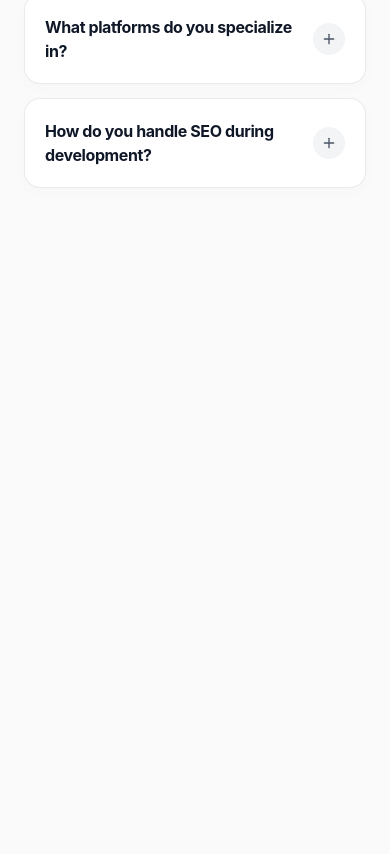
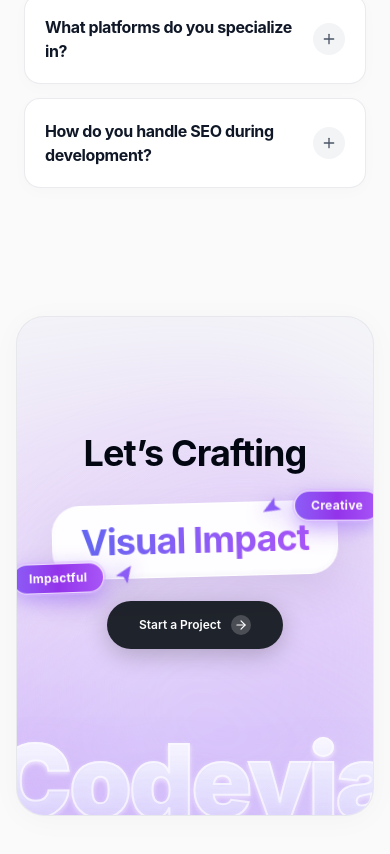
Before and after one commit to AnishDebnath/Codevia-Website, a React (Vite) app: page / in a window 390 px wide. Shown: the part 5888-6742 px from the top of the page. Before the commit the page ends 6156 px from the top, so only its background shows below. Built offline with nearby package versions, Linux system fonts and the light colour scheme.

Commit message:
Add CTA section in home page

```diff
--- a/src/index.css
+++ b/src/index.css
@@ -52,6 +52,38 @@
   animation: float-gentle 3.2s ease-in-out infinite;
 }
 
+@keyframes float-left {
+  0%, 100% {
+    transform: translateY(0px) translateX(0px) rotate(0deg);
+  }
+  33% {
+    transform: translateY(-9px) translateX(-3px) rotate(-1.5deg);
+  }
+  66% {
+    transform: translateY(5px) translateX(2px) rotate(1deg);
+  }
+}
+
+@keyframes float-right {
+  0%, 100% {
+    transform: translateY(0px) translateX(0px) rotate(0deg);
+  }
+  33% {
+    transform: translateY(7px) translateX(3px) rotate(1.5deg);
+  }
+  66% {
+    transform: translateY(-11px) translateX(-2px) rotate(-1deg);
+  }
+}
+
+.animate-float-left {
+  animation: float-left 4.6s ease-in-out infinite;
+}
+
+.animate-float-right {
+  animation: float-right 5.2s ease-in-out infinite;
+}
+
 @keyframes marquee-scroll {
   0% {
     transform: translateX(0%);
--- /dev/null
+++ b/src/pages/Home/CTA.tsx
@@ -0,0 +1,120 @@
+import React from 'react';
+import { ArrowRight } from 'lucide-react';
+
+// ponytail: self-contained CTA matching Hero box container aesthetic with zero extraneous dependencies
+export const CTA: React.FC = () => {
+  const scrollToContact = () => {
+    const el = document.querySelector('#works');
+    if (el) {
+      el.scrollIntoView({ behavior: 'smooth' });
+    }
+  };
+
+  return (
+    <section id="cta" className="py-12 sm:py-16 lg:py-20 w-full flex justify-center select-none">
+      {/* Contained Hero-like Box Container with reduced width */}
+      <div
+        className="relative rounded-[28px] sm:rounded-[36px] lg:rounded-[44px] border border-gray-200/90 bg-[#F4F5F8] shadow-[0_4px_30px_rgba(0,0,0,0.03)] py-14 sm:py-20 lg:py-24 overflow-hidden min-h-[500px] sm:min-h-[550px] lg:min-h-[600px] flex flex-col items-center justify-center text-center"
+        style={{ width: 'min(92vw, 1080px)' }}
+      >
+        {/* Full-width bottom purple/lavender gradient spreading across the whole box */}
+        <div className="absolute inset-x-0 bottom-0 h-[380px] sm:h-[450px] bg-gradient-to-t from-[#C4B5FD]/50 via-[#E9D5FF]/20 to-transparent pointer-events-none rounded-b-[28px] sm:rounded-b-[36px] lg:rounded-b-[44px]" />
+
+        {/* Right-side glowing purple radiant aura */}
+        <div className="absolute -bottom-16 -right-16 w-[700px] h-[500px] bg-gradient-to-tl from-[#A855F7]/40 via-[#C084FC]/30 to-transparent blur-3xl pointer-events-none rounded-full" />
+
+        {/* Left-side ambient glow */}
+        <div className="absolute -bottom-10 left-10 w-[600px] h-[350px] bg-gradient-to-tr from-[#E0E7FF]/40 via-[#EDE9FE]/25 to-transparent blur-3xl pointer-events-none rounded-full" />
+
+        {/* Background 3D Typography: Centered "Codevia" along the bottom */}
+        <div className="absolute -bottom-4 sm:-bottom-8 lg:-bottom-10 left-1/2 -translate-x-1/2 select-none pointer-events-none z-0">
+          <span
+            className="text-[100px] sm:text-[150px] md:text-[200px] lg:text-[240px] font-black tracking-tight leading-none block select-none font-sans text-center whitespace-nowrap opacity-90"
+            style={{
+              background:
+                'linear-gradient(180deg, rgba(255, 255, 255, 0.95) 0%, rgba(230, 236, 255, 0.6) 50%, rgba(199, 210, 254, 0.2) 100%)',
+              WebkitBackgroundClip: 'text',
+              WebkitTextFillColor: 'transparent',
+              WebkitTextStroke: '2px rgba(255, 255, 255, 0.75)',
+              filter:
+                'drop-shadow(0 12px 35px rgba(168, 85, 247, 0.2)) drop-shadow(0 2px 2px rgba(255, 255, 255, 0.9))',
+            }}
+          >
+            Codevia
+          </span>
+        </div>
+
+        {/* Foreground Content Stack shifted upwards to match layout */}
+        <div className="relative z-10 flex flex-col items-center max-w-3xl px-6 space-y-6 sm:space-y-8 -translate-y-6 sm:-translate-y-10 lg:-translate-y-14">
+          {/* Top Title: "Let's Crafting" */}
+          <h2 className="text-4xl sm:text-5xl md:text-6xl lg:text-[72px] font-bold tracking-tight text-gray-950 leading-none font-sans">
+            Let’s Crafting
+          </h2>
+
+          {/* Frosted 3D Card around "Visual Impact" with Larger Floating Tags and Cursors indicating the div */}
+          <div className="relative inline-block transform -rotate-[1.5deg] my-2">
+            {/* The Frosted 3D Capsule */}
+            <div className="bg-white/95 backdrop-blur-md rounded-[28px] sm:rounded-[36px] px-7 py-3.5 sm:px-12 sm:py-5 shadow-[0_20px_45px_rgba(0,0,0,0.07),inset_0_2px_4px_rgba(255,255,255,1),inset_0_-2px_4px_rgba(0,0,0,0.03)] border border-white/80">
+              <span className="text-4xl sm:text-6xl md:text-7xl lg:text-[80px] font-bold tracking-tight text-transparent bg-clip-text bg-gradient-to-r from-[#6366F1] via-[#8B5CF6] to-[#A855F7] block leading-none py-1 font-sans">
+                Visual Impact
+              </span>
+            </div>
+
+            {/* FLOATING INDICATOR 1 (Left): Larger "Impactful" tag + Mouse pointer pointing towards "Visual Impact" */}
+            <div className="absolute -bottom-4 sm:-bottom-5 -left-10 sm:-left-16 md:-left-20 z-30 pointer-events-none animate-float-left">
+              <div className="relative flex items-center gap-2 sm:gap-2.5">
+                {/* 3D soft levitation ambient shadow underneath */}
+                <div className="absolute -bottom-2 left-1/2 -translate-x-1/2 w-16 h-3 bg-purple-500/20 blur-md rounded-full pointer-events-none" />
+
+                {/* Glowing "Impactful" Tag */}
+                <div className="relative bg-gradient-to-r from-[#8B5CF6] via-[#9333EA] to-[#A855F7] text-white text-xs sm:text-sm md:text-[15px] font-bold px-4 sm:px-5 py-1.5 sm:py-2 rounded-full shadow-[0_6px_20px_rgba(139,92,246,0.5)] border-[1.5px] border-white/80 ring-2 ring-purple-300/40 tracking-wide select-none whitespace-nowrap">
+                  Impactful
+                </div>
+                {/* Larger Purple Cursor pointing up-right directly at Visual Impact */}
+                <svg
+                  className="w-6 h-6 sm:w-7 sm:h-7 md:w-8 md:h-8 fill-[#8B5CF6] drop-shadow-[0_3px_10px_rgba(139,92,246,0.65)] transform rotate-[80deg] shrink-0"
+                  viewBox="0 0 24 24"
+                >
+                  <path d="M3 3l7.07 16.97 2.51-7.39 7.39-2.51L3 3z" />
+                </svg>
+              </div>
+            </div>
+
+            {/* FLOATING INDICATOR 2 (Right): Mouse pointer pointing towards "Visual Impact" + Larger "Creative" tag */}
+            <div className="absolute -top-4 sm:-top-5 -right-10 sm:-right-16 md:-right-20 z-30 pointer-events-none animate-float-right">
+              <div className="relative flex items-center gap-2 sm:gap-2.5">
+                {/* 3D soft levitation ambient shadow underneath */}
+                <div className="absolute -bottom-2 left-1/2 -translate-x-1/2 w-16 h-3 bg-purple-500/20 blur-md rounded-full pointer-events-none" />
+
+                {/* Larger Purple Cursor pointing down-left directly at Visual Impact */}
+                <svg
+                  className="w-6 h-6 sm:w-7 sm:h-7 md:w-8 md:h-8 fill-[#8B5CF6] drop-shadow-[0_3px_10px_rgba(139,92,246,0.65)] transform -rotate-[75deg] shrink-0"
+                  viewBox="0 0 24 24"
+                >
+                  <path d="M3 3l7.07 16.97 2.51-7.39 7.39-2.51L3 3z" />
+                </svg>
+                {/* Glowing "Creative" Tag */}
+                <div className="relative bg-gradient-to-r from-[#8B5CF6] via-[#9333EA] to-[#A855F7] text-white text-xs sm:text-sm md:text-[15px] font-bold px-4 sm:px-5 py-1.5 sm:py-2 rounded-full shadow-[0_6px_20px_rgba(139,92,246,0.5)] border-[1.5px] border-white/80 ring-2 ring-purple-300/40 tracking-wide select-none whitespace-nowrap">
+                  Creative
+                </div>
+              </div>
+            </div>
+          </div>
+
+          {/* Centered Action Button: "Start a Project" matching screenshot */}
+          <div className="pt-4 sm:pt-6">
+            <button
+              onClick={scrollToContact}
+              className="px-8 sm:px-10 py-3.5 sm:py-4 bg-[#1F232B] hover:bg-black text-white text-xs sm:text-sm font-semibold rounded-full shadow-[0_6px_24px_rgba(0,0,0,0.22)] hover:shadow-[0_8px_30px_rgba(0,0,0,0.3)] transition-all flex items-center gap-2.5 cursor-pointer active:scale-95 group"
+            >
+              <span>Start a Project</span>
+              <span className="w-5 h-5 rounded-full bg-white/20 flex items-center justify-center text-white group-hover:bg-white/30 transition-colors">
+                <ArrowRight className="w-3.5 h-3.5 group-hover:translate-x-0.5 transition-transform" />
+              </span>
+            </button>
+          </div>
+        </div>
+      </div>
+    </section>
+  );
+};
--- a/src/pages/Home/index.tsx
+++ b/src/pages/Home/index.tsx
@@ -6,6 +6,7 @@ import { Services } from './Services';
 import { Works } from './Works';
 import { Testimonials } from './Testimonials';
 import { FAQ } from './FAQ';
+import { CTA } from './CTA';
 
 export const Home: React.FC = () => {
   return (
@@ -21,6 +22,7 @@ export const Home: React.FC = () => {
         <Works />
         <Testimonials />
         <FAQ />
+        <CTA />
       </main>
     </div>
   );
```
Also changed, not shown: 1 other file (tests, documents, lock files or other folders).
